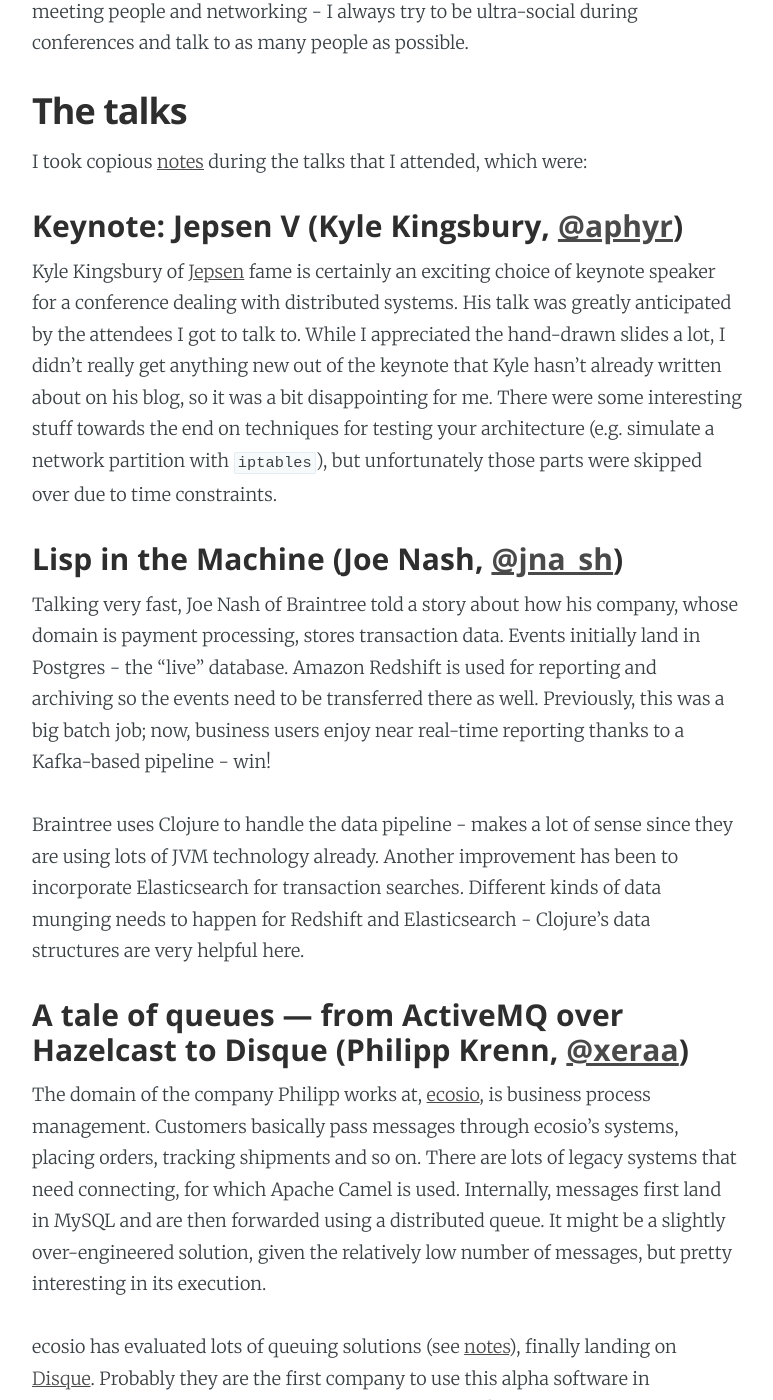
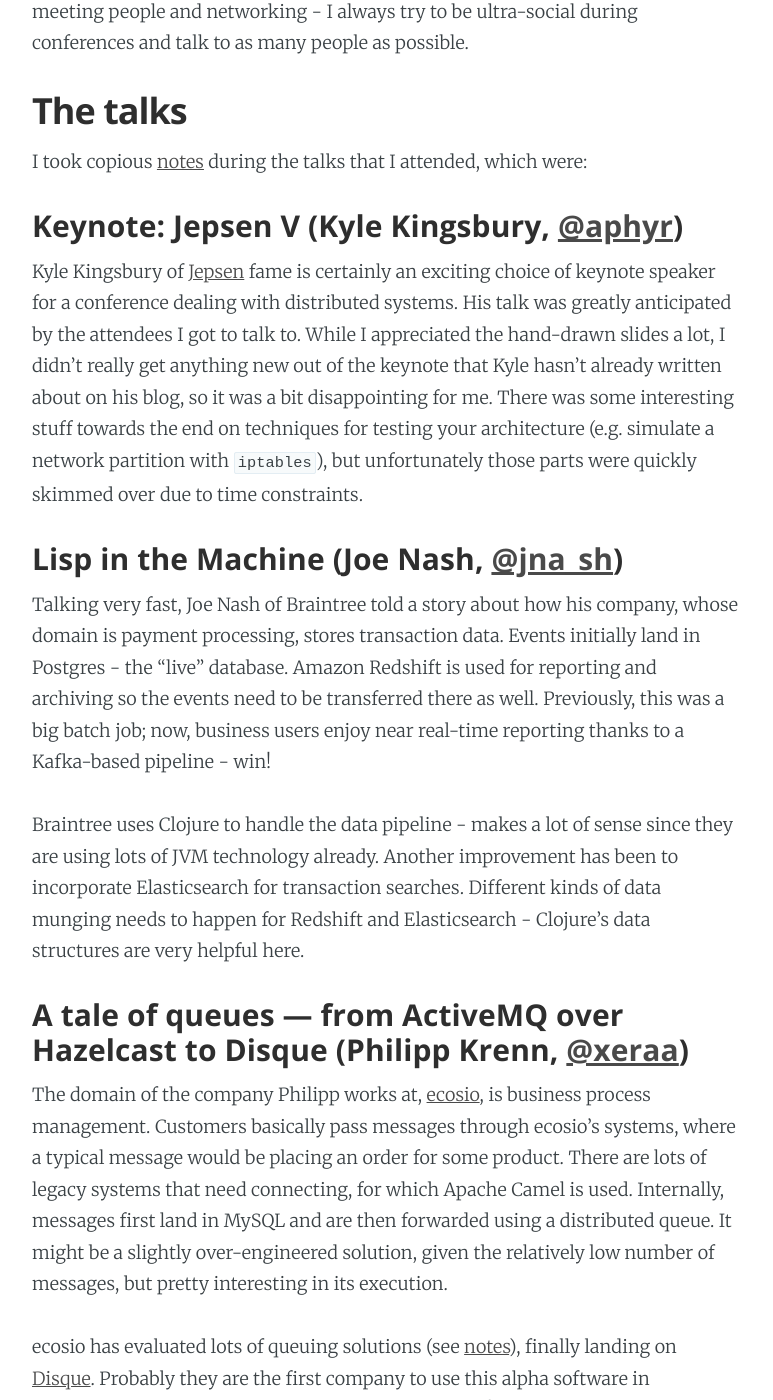
Before and after one commit to jstaffans/jstaffans.github.io, a Jekyll site: the page built from _posts/2015-09-20-distributed-matters.markdown, in a window 1280 px wide and 1400 px high, scrolled down 666 px. Shown: the whole window, without its empty margins (253-1026 px from the left). Built offline with Jekyll 4.4.1, drawn with Linux system fonts in a browser that asks for light colours; Markdown is read by kramdown in place of the engine named in the settings.

Commit message:
Grammar, clarification

```diff
--- a/_posts/2015-09-20-distributed-matters.markdown
+++ b/_posts/2015-09-20-distributed-matters.markdown
@@ -27,9 +27,9 @@
 for a conference dealing with distributed systems. His talk was greatly anticipated
 by the attendees I got to talk to. While I appreciated the hand-drawn slides a lot,
 I didn't really get anything new out of the keynote that Kyle hasn't already written
-about on his blog, so it was a bit disappointing for me. There were some interesting
+about on his blog, so it was a bit disappointing for me. There was some interesting
 stuff towards the end on techniques for testing your architecture (e.g. simulate
-a network partition with `iptables`), but unfortunately those parts were skipped
+a network partition with `iptables`), but unfortunately those parts were quickly skimmed
 over due to time constraints.
 
 ### Lisp in the Machine (Joe Nash, [@jna_sh](https://twitter.com/jna_sh))
@@ -50,8 +50,8 @@
 ### A tale of queues — from ActiveMQ over Hazelcast to Disque (Philipp Krenn, [@xeraa](https://twitter.com/xeraa))
 
 The domain of the company Philipp works at, [ecosio] [3], is business process management.
-Customers basically pass messages through ecosio's systems, placing orders, tracking
-shipments and so on. There are lots of legacy systems that need connecting, for which
+Customers basically pass messages through ecosio's systems, where a typical message
+would be placing an order for some product. There are lots of legacy systems that need connecting, for which
 Apache Camel is used. Internally, messages first land in MySQL and are then forwarded
 using a distributed queue. It might be a slightly over-engineered solution, given the
 relatively low number of messages, but pretty interesting in its execution.
```
